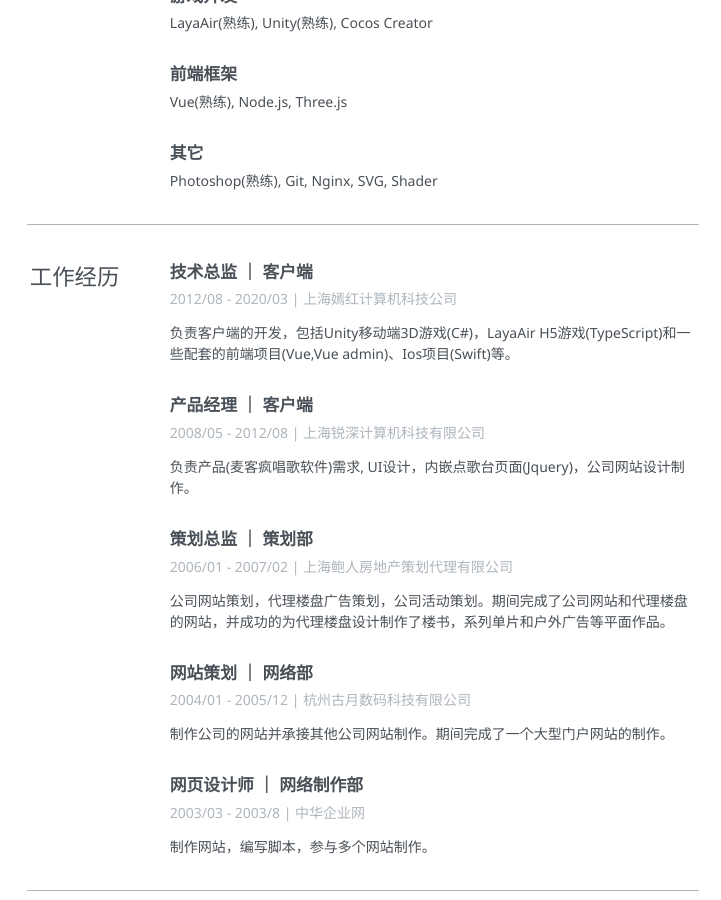
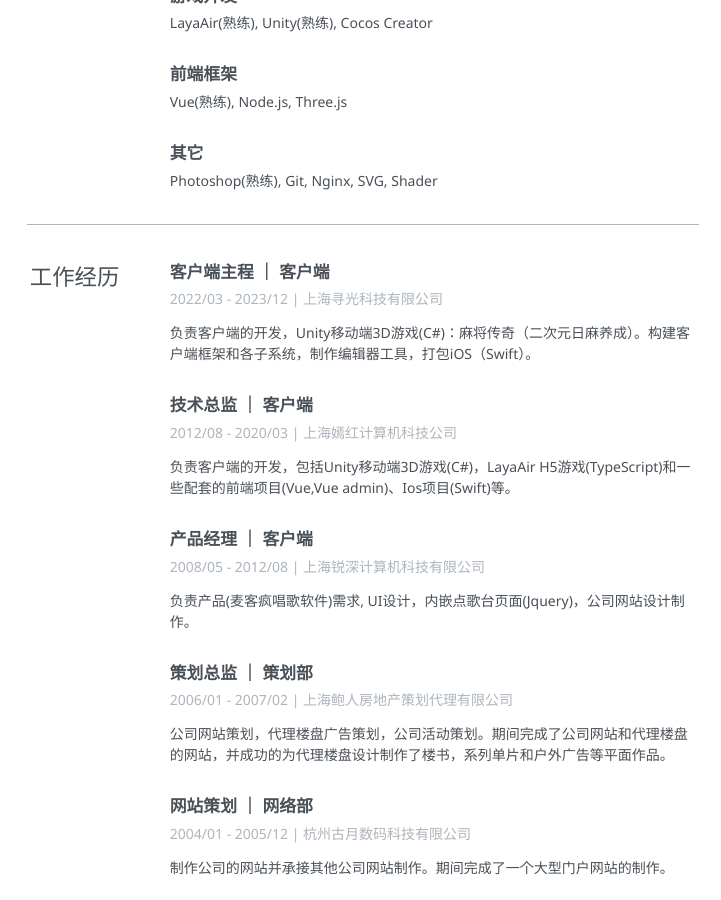
Before and after one commit to odierobin/Resume, a Jekyll site: the page built from index.markdown, in a window 1280 px wide and 900 px high, scrolled down 453 px. Shown: the whole window, without its empty margins (277-998 px from the left). Built offline with Jekyll 4.4.1, drawn with Linux system fonts in a browser that asks for light colours.

Commit message:
Update resume_zhcn.yml

```diff
--- a/_data/resume_zhcn.yml
+++ b/_data/resume_zhcn.yml
@@ -27,6 +27,11 @@ skills:
   - title: "其它"
     items: "Photoshop(熟练), Git, Nginx, SVG, Shader"
 experience:
+  - title: "客户端主程 ｜ 客户端"
+    duration: "2022/03 - 2023/12"
+    company: "上海寻光科技有限公司"
+    description: >
+      负责客户端的开发，Unity移动端3D游戏(C#)：麻将传奇（二次元日麻养成）。构建客户端框架和各子系统，制作编辑器工具，打包iOS（Swift）。
   - title: "技术总监 ｜ 客户端"
     duration: "2012/08 - 2020/03"
     company: "上海嫣红计算机科技公司"
```
